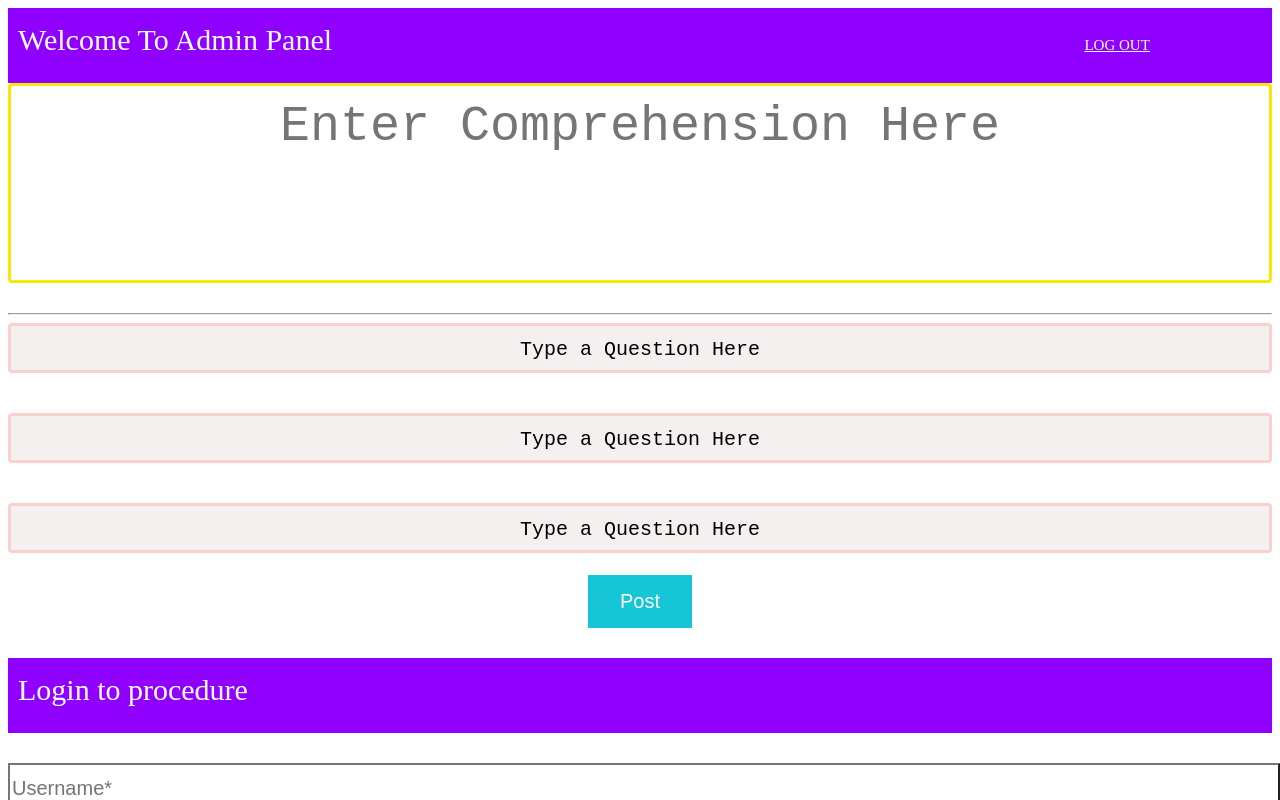
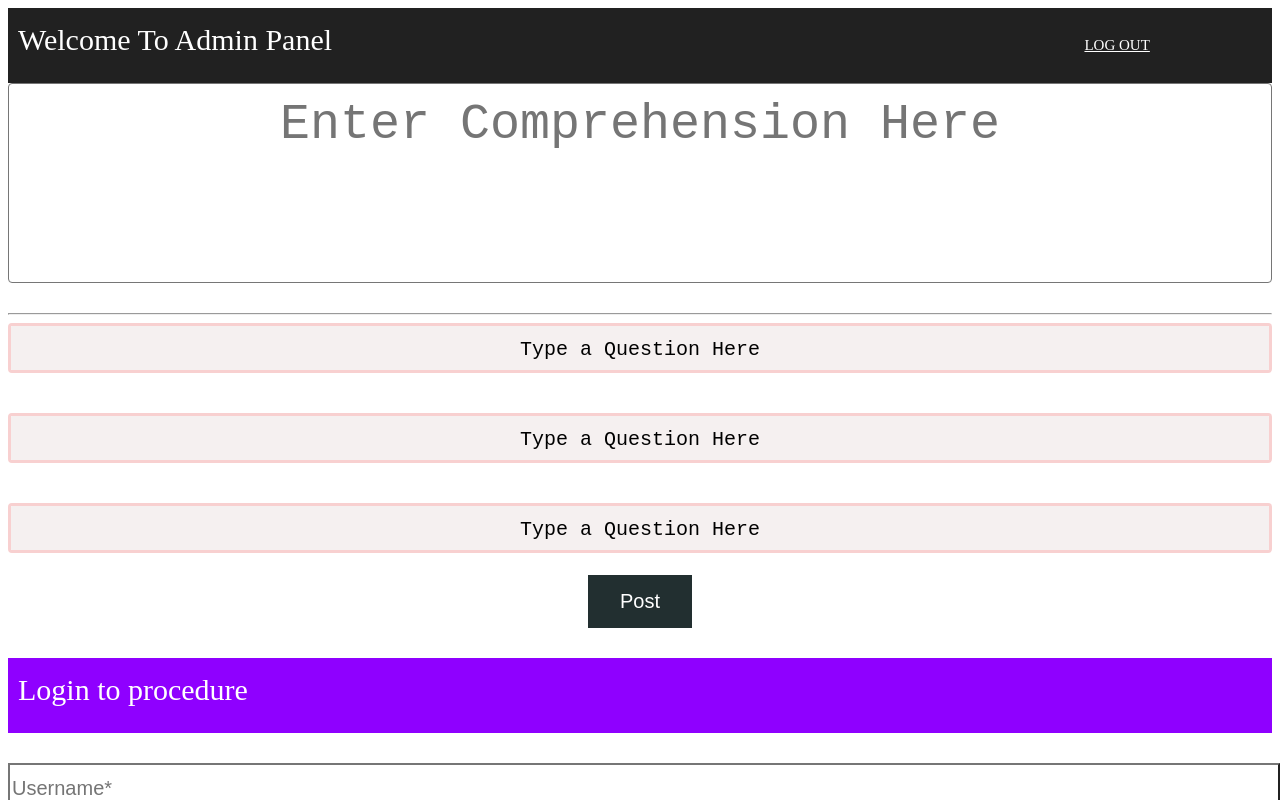
Before and after one commit to dipSaha3232/Question-Answering-App-Frontend, an Angular app: page /login in a window 1280 px wide. Shown: the top 800 px of the page. Built offline with nearby package versions, Linux system fonts and the light colour scheme.

Commit message:
Add files via upload

```diff
--- a/src/app/admin-panel/admin-panel.component.css
+++ b/src/app/admin-panel/admin-panel.component.css
@@ -1,5 +1,5 @@
 .p {
-    background-color : #8F00FF;
+    background-color : #000000de;
     height : 60px;
     padding-left : 10px;
     padding-top : 15px;
@@ -12,7 +12,6 @@
     height : 200px;
     padding : 12px 20px;
     box-sizing : border-box;
-    border: 3px solid rgb(248, 232, 6);
     border-radius : 4px;
     background-color : #ffffff;
     font-size : 25px;
@@ -43,7 +42,7 @@ textarea::placeholder {
 }
 
 .button {
-    background-color : #17c6d6;
+    background-color : #222f30;
     border : none;
     color : white;
     padding : 15px 32px;
```
